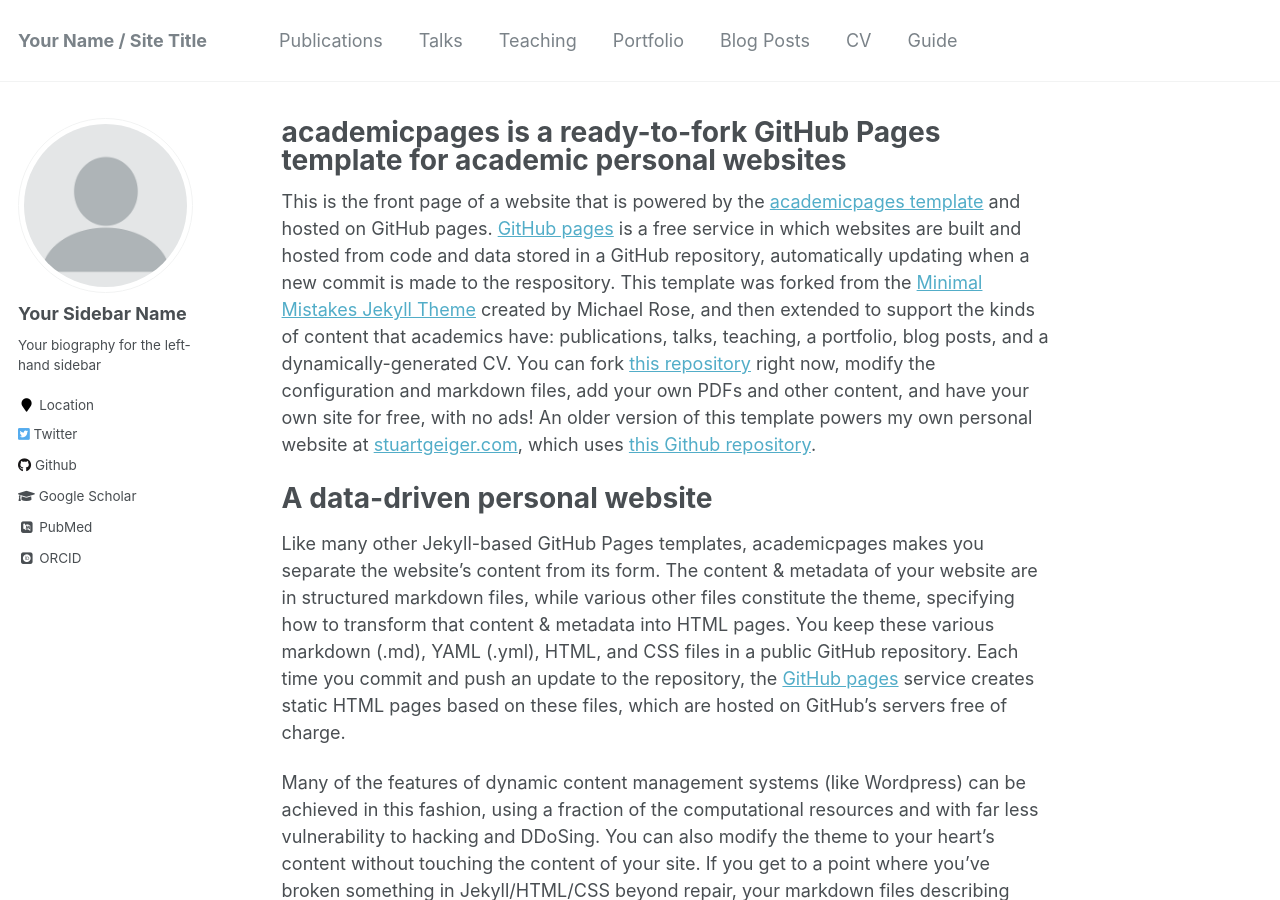
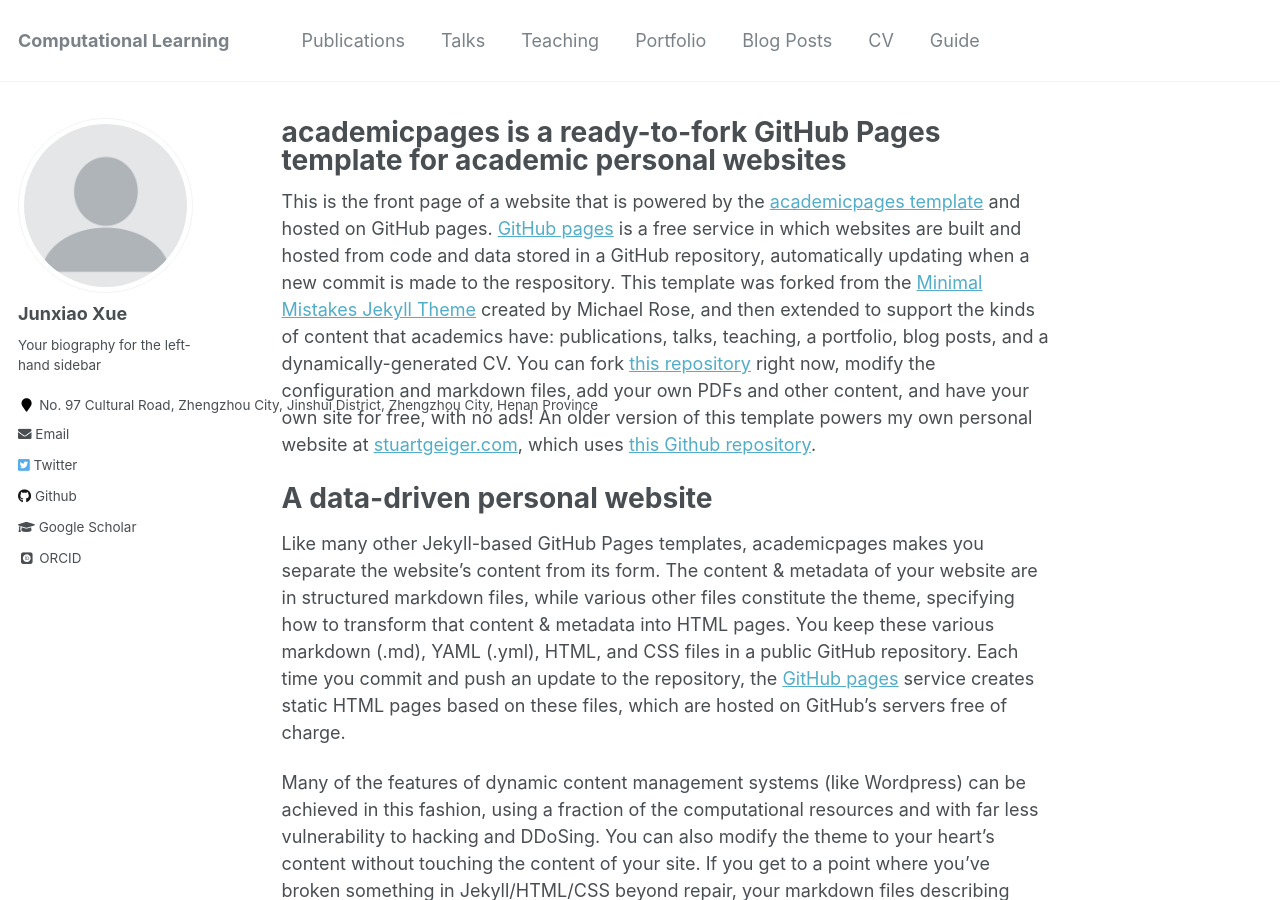
Before and after one commit to shibo2/shibo2.github.io, a Jekyll site: the page built from _pages/about.md, in a window 1280 px wide and 900 px high. Built offline with Jekyll 4.4.1, drawn with Linux system fonts in a browser that asks for light colours; some web fonts are replaced.

Commit message:
Update _config.yml

```diff
--- a/_config.yml
+++ b/_config.yml
@@ -7,7 +7,7 @@
 
 # Site Settings
 locale                   : "en-US"
-title                    : "Your Name / Site Title"
+title                    : "Computational Learning"
 title_separator          : "-"
 name                     : &name "Your Name"
 description              : &description "personal description"
@@ -80,14 +80,14 @@ analytics:
 
 # Site Author
 author:
-  name             : "Your Sidebar Name"
+  name             : "Junxiao Xue"
   avatar           : "profile.png"
   bio              : "Your biography for the left-hand sidebar"
-  location         : "Location"
+  location         : "No. 97 Cultural Road, Zhengzhou City, Jinshui District, Zhengzhou City, Henan Province"
   employer         :
-  pubmed           : "https://www.ncbi.nlm.nih.gov/pubmed/?term=john+snow"
-  googlescholar    : "http://yourfullgooglescholarurl.com"
-  email            :
+  pubmed           :  #"https://www.ncbi.nlm.nih.gov/pubmed/?term=john+snow"
+  googlescholar    : "https://scholar.google.com.hk/citations?user=Za9YFVIAAAAJ&hl=zh-CN"
+  email            : "xuejx@zzu.edu.cn"
   researchgate     :  # example: "https://www.researchgate.net/profile/yourprofile"
   uri              :
   bitbucket        :
@@ -96,7 +96,7 @@ author:
   flickr           :
   facebook         :
   foursquare       :
-  github           : "academicpages"
+  github           : "https://github.com/shibo2"
   google_plus      :
   keybase          :
   instagram        :
```
